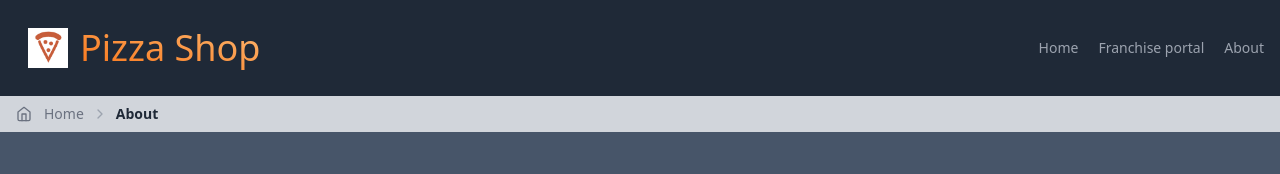
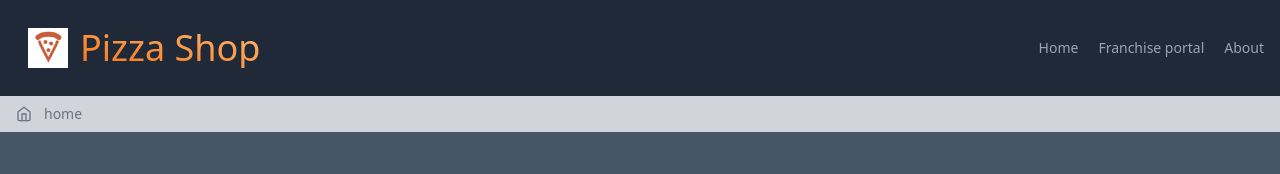
Before and after one commit to zacherikson/jwt-pizza, a React (Vite) app: page / in a window 1280 px wide. Shown: the top 174 px of the page. Built offline with nearby package versions, Linux system fonts and the light colour scheme; a web font is replaced by a local one.

Commit message:
fix(breadcrumb) to display path

```diff
--- a/src/app.jsx
+++ b/src/app.jsx
@@ -27,11 +27,9 @@ export default function App() {
           >
             <div className='flex items-center justify-between'>
               <img className='w-10 m-3' src='/pizza-shop-icon.png' />
-              <NavLink className='flex-none text-4xl dark:text-gray-800' to='/'>
-                <span className='font-thin bg-clip-text bg-gradient-to-tr from-orange-500 to-orange-300 text-transparent'>
-                  Pizza Shop
-                </span>
-              </NavLink>
+              <span className='font-thin flex-none text-4xl dark:text-gray-800 bg-clip-text bg-gradient-to-tr from-orange-500 to-orange-300 text-transparent'>
+                Pizza Shop
+              </span>
               <div className='sm:hidden'>
                 <button
                   type='button'
@@ -69,7 +67,7 @@ export default function App() {
         </header>
       </div>
 
-      <Breadcrumb location='About' />
+      <Breadcrumb location={location.pathname.replace('/', '')} />
 
       <main className='size-full'>
         <Routes>
--- a/src/components/breadcrumb.jsx
+++ b/src/components/breadcrumb.jsx
@@ -11,7 +11,7 @@ export default function Breadcrumb({ location }) {
           to='/'
         >
           <HouseIcon />
-          Home
+          home
         </NavLink>
       </li>
       {location && (
```
